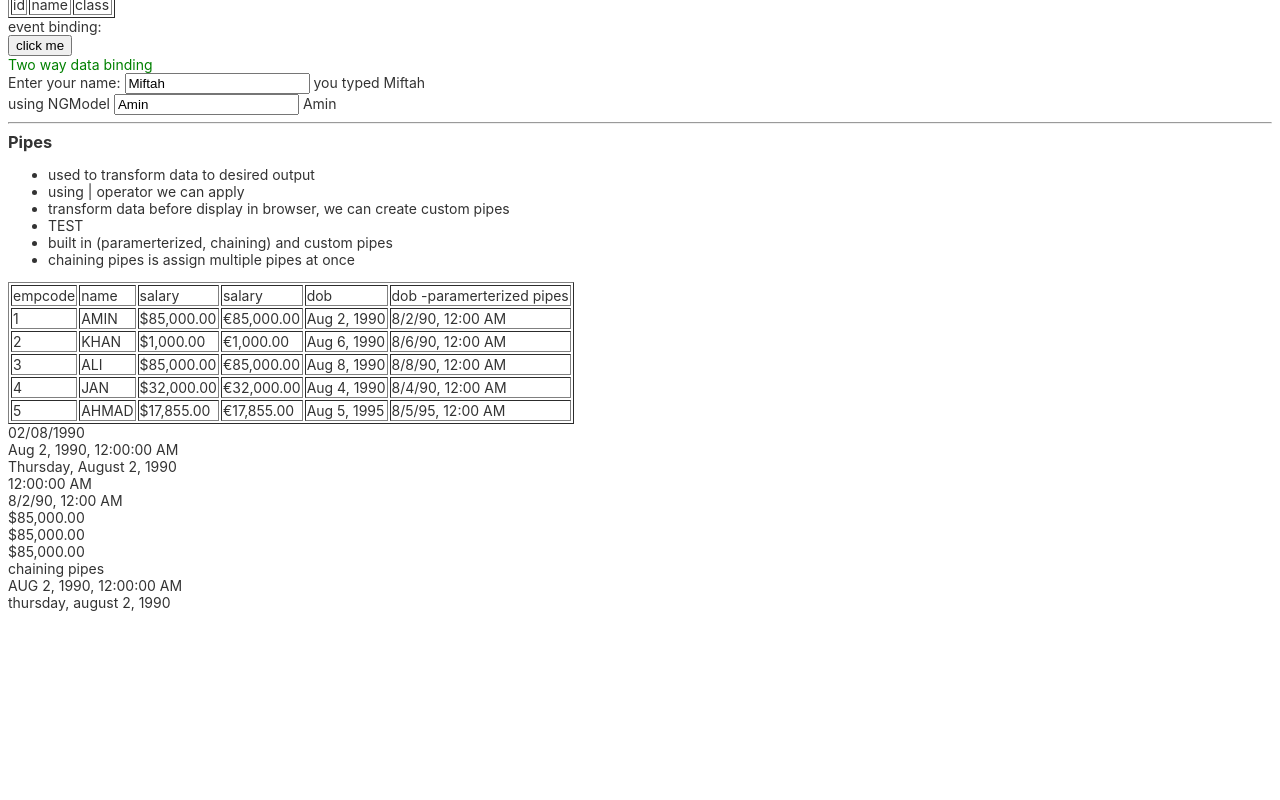
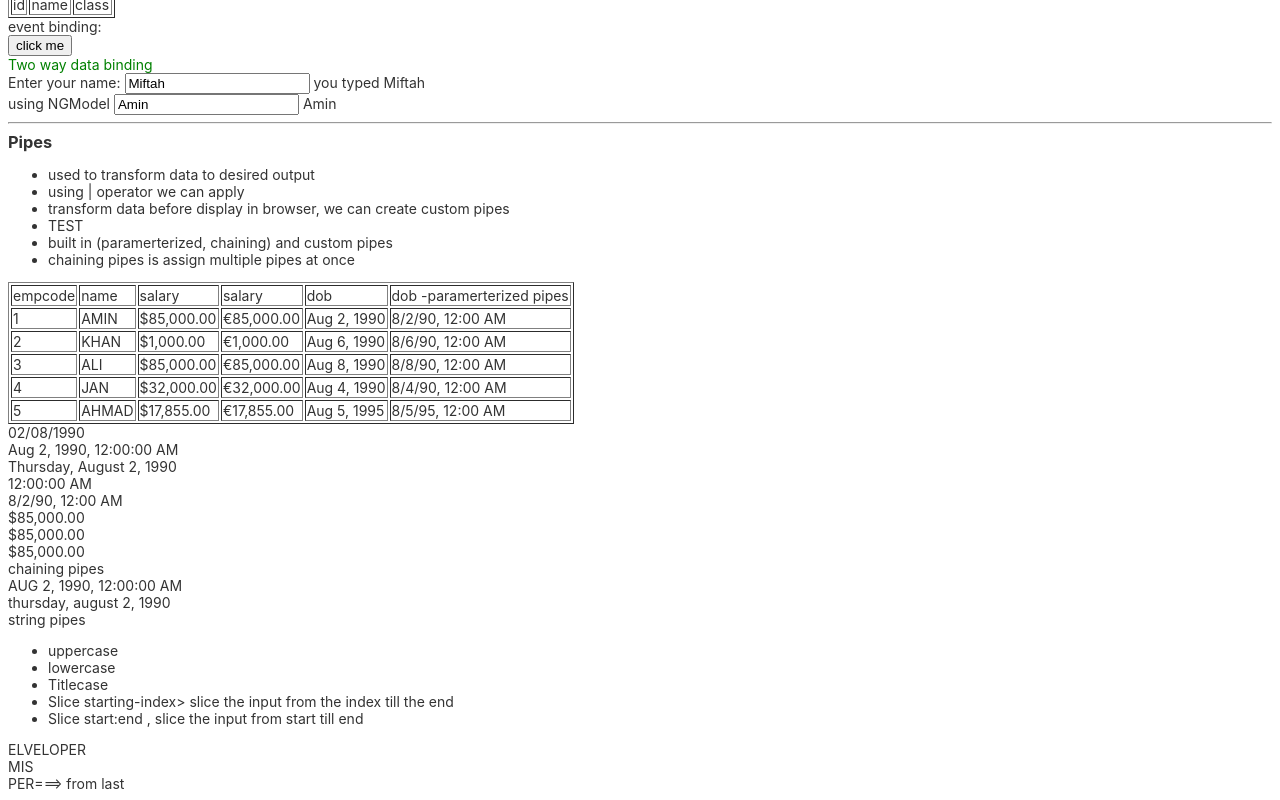
Before and after one commit to miftah1991/my-app, an Angular app: page / in a window 1280 px wide. Shown: the part 1444-2244 px from the top of the page. Before the commit the page ends 2063 px from the top, so only its background shows below. Built offline with nearby package versions, Linux system fonts and the light colour scheme.

Commit message:
add string pipes

```diff
--- a/src/app/app.component.html
+++ b/src/app/app.component.html
@@ -164,8 +164,18 @@ you typed {{twowaydata}}
   <span>chaining pipes</span><br />
   {{employees[0].dob |date:'medium' |uppercase}}<br>
   {{employees[0].dob |date:'fullDate'|lowercase}}<br>
-
 </p>
+  <span>string pipes</span><br>
+<ul>
+  <li>uppercase</li>
+  <li>lowercase</li>
+  <li>Titlecase</li>
+  <li>Slice starting-index> slice the input  from the index till the end</li>
+  <li>Slice start:end , slice the input from start till end</li>
+</ul>
+<p>{{Position |uppercase |slice :5}}</p>
+<p>{{Position |uppercase |slice :0:3}}</p>
+<p>{{Position |uppercase |slice :-3}}===> from last</p>
 </div>
 
 <router-outlet></router-outlet>
--- a/src/app/app.component.ts
+++ b/src/app/app.component.ts
@@ -15,6 +15,7 @@ export class AppComponent {
   twowaydata?:any="Miftah";
   twowaydata1?:any="Amin";
   employees:any[];
+  Position:string ="MIS Delveloper"
   constructor(){
     this.employees=[
       {code:'1',name:'amin',salary:85000,dob:'02/aug/1990'},
```
